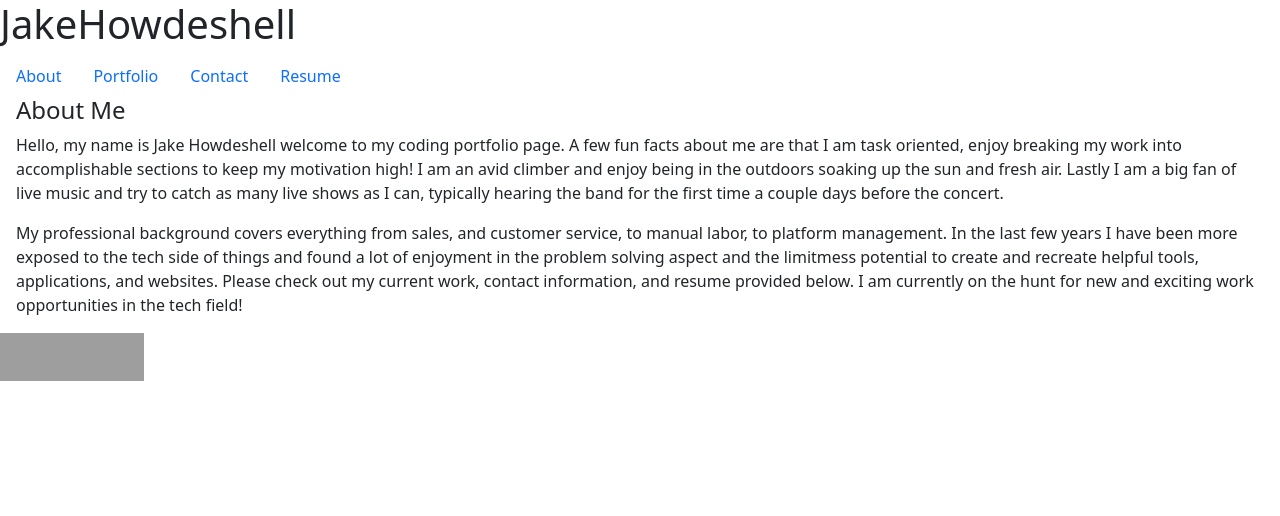
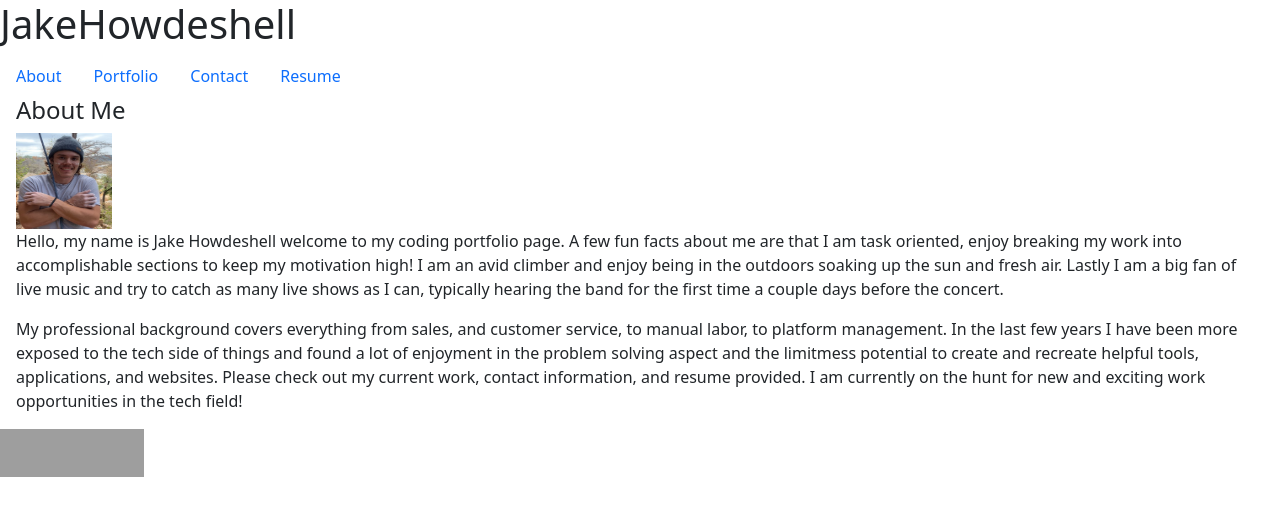
Before and after one commit to JakeHowdeshell/react-portfolio, a React (Vite) app: page / in a window 1280 px wide. Shown: the top 516 px of the page. Built offline with nearby package versions, Linux system fonts and the light colour scheme; grey boxes are pictures that could not be loaded.

Commit message:
added the class names and adjusted the html styling

```diff
--- a/src/pages/AboutPage.jsx
+++ b/src/pages/AboutPage.jsx
@@ -1,8 +1,15 @@
 export default function About() {
-    return (
-      <div>
-        {/* need to add am image of myself */}
-        <h4>About Me</h4>
+  return (
+    <div>
+      <h4 className="page-title">About Me</h4>
+      <img
+        className="profile-pic"
+        width="96"
+        height="96"
+        src="/images/profile-pic.jpeg"
+        alt="Jake-Howdeshell-profile-picture"
+      />
+      <div className="about-info">
         <p>
           Hello, my name is Jake Howdeshell welcome to my coding portfolio page.
           A few fun facts about me are that I am task oriented, enjoy breaking
@@ -19,9 +26,10 @@ export default function About() {
           lot of enjoyment in the problem solving aspect and the limitmess
           potential to create and recreate helpful tools, applications, and
           websites. Please check out my current work, contact information, and
-          resume provided below. I am currently on the hunt for new and exciting
-          work opportunities in the tech field!
+          resume provided. I am currently on the hunt for new and exciting work
+          opportunities in the tech field!
         </p>
       </div>
-    );
-  }
+    </div>
+  );
+}
```
